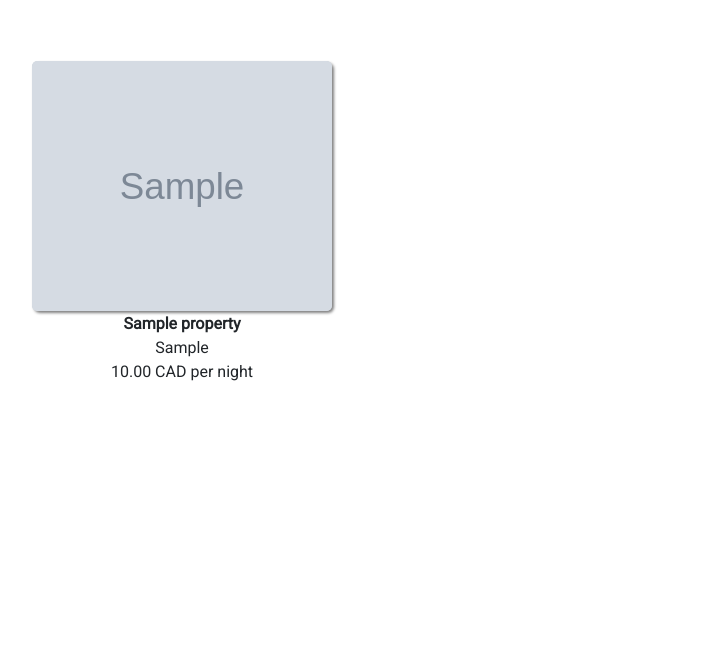
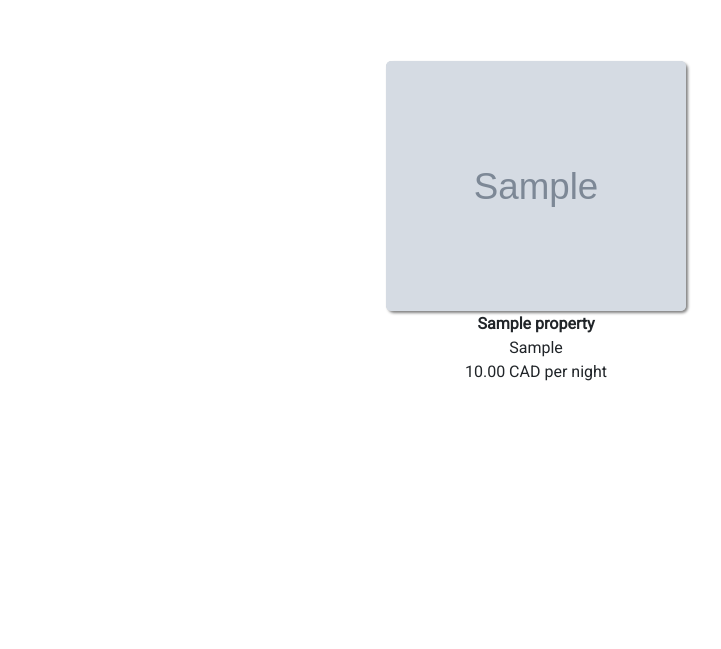
Before and after one commit to Tosin0814/Nomadic, a Django app: page / in a window 1280 px wide. Shown: the part 61-710 px from the top of the page, without its empty margins (104-825 px from the left). Run offline with Django 4.2, Linux system fonts and the light colour scheme; tables that the repository leaves empty hold one stand-in row (values such as "Sample post"); grey boxes marked "Sample" are stand-in pictures.

Commit message:
Fix index page

```diff
--- a/main_app/templates/property/index.html
+++ b/main_app/templates/property/index.html
@@ -6,7 +6,7 @@
 
 {% block content %}
 <div class="index-content">
-    <div class="m-5 d-flex flex-row flex-wrap justify-content-between align-items-start">
+    <div class="m-5 d-flex flex-row flex-wrap justify-content-around align-items-start">
         {% for property in property_list %}
         <a class="text-decoration-none m-4" href="{% url 'property_detail' property.id %}">
             <div class="card flex-container index-photo-card" >
```
